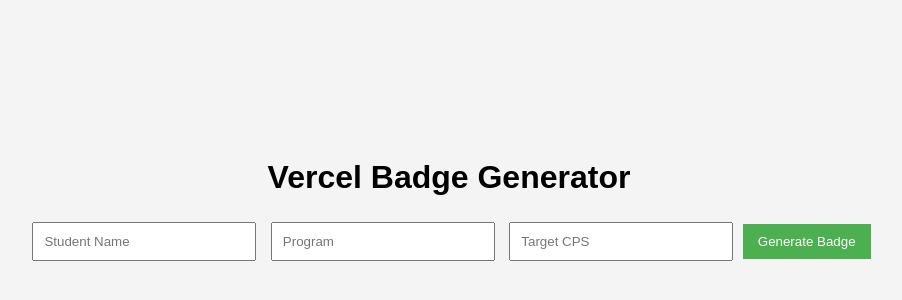
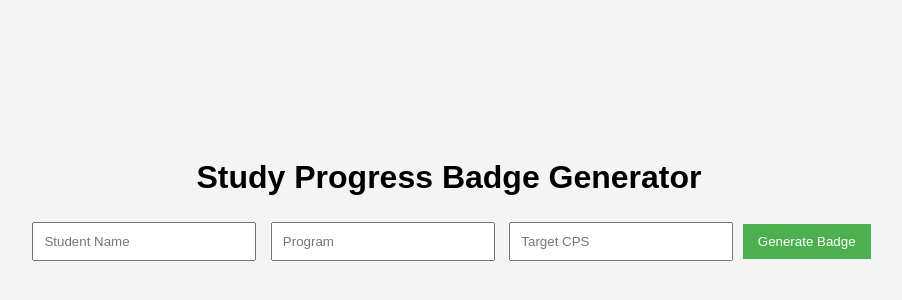
Before and after one commit to JoqarSabon/study-process-readme, a website: page public/index.html in a window 1280 px wide. Shown: the part 178-478 px from the top of the page, without its empty margins (191-1093 px from the left). Drawn offline with Linux system fonts and the light colour scheme.

Commit message:
Update index.html

```diff
--- a/public/index.html
+++ b/public/index.html
@@ -3,7 +3,7 @@
 <head>
     <meta charset="UTF-8">
     <meta name="viewport" content="width=device-width, initial-scale=1.0">
-    <title>Vercel Badge Generator</title>
+    <title>Badge Generator</title>
     <style>
         body {
             font-family: Arial, sans-serif;
@@ -36,7 +36,7 @@
     </style>
 </head>
 <body>
-    <h1>Vercel Badge Generator</h1>
+    <h1>Study Progress Badge Generator</h1>
     <div>
         <input type="text" id="studentName" placeholder="Student Name" />
         <input type="text" id="program" placeholder="Program" />
```
